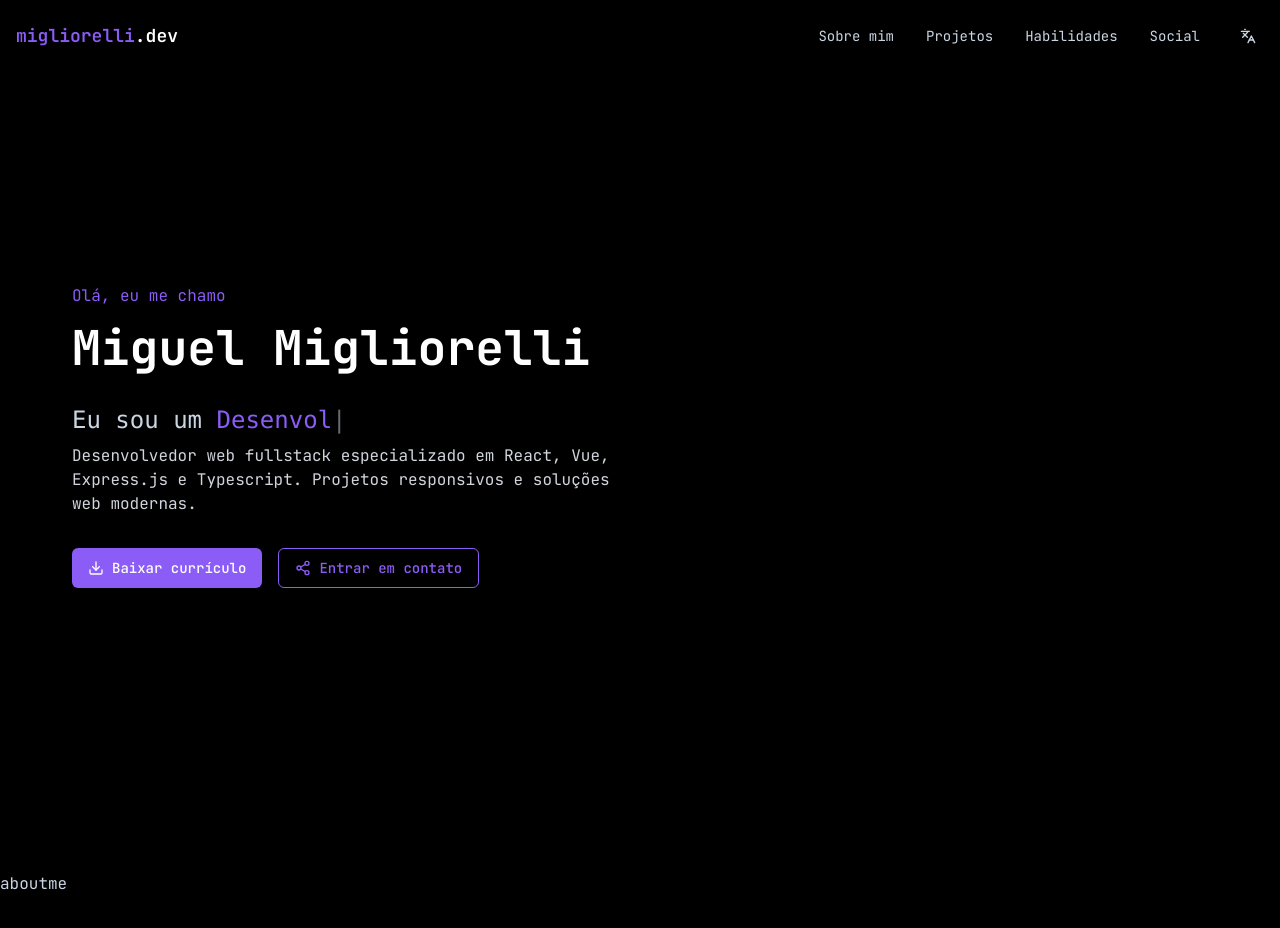
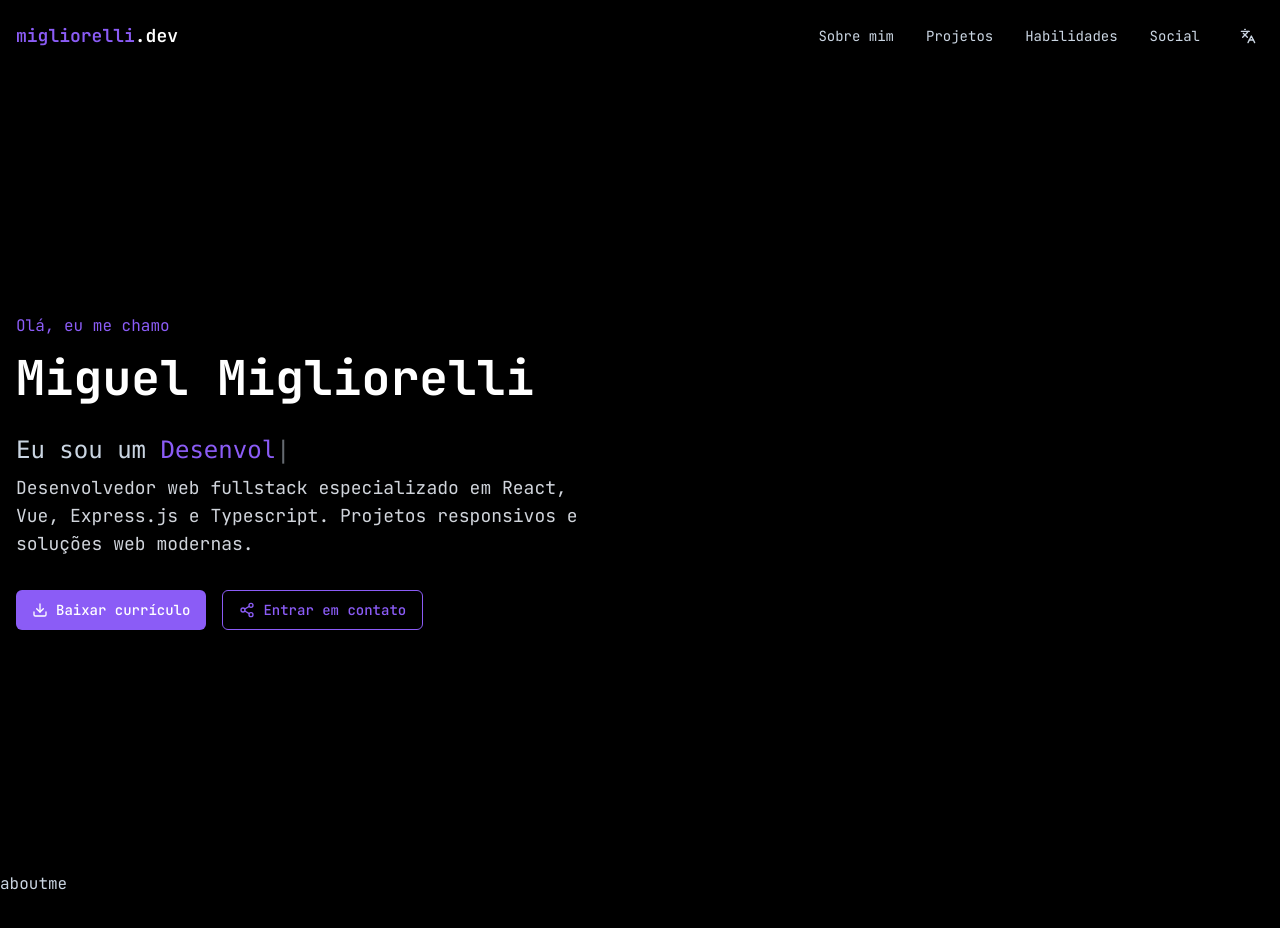
Before and after one commit to migliorelli/migliorelli.dev, a Vue app: page / in a window 1280 px wide. Shown: the top 928 px of the page. Built offline with nearby package versions, Linux system fonts and the light colour scheme.

Commit message:
some hero styling

```diff
--- a/src/components/sections/Hero.vue
+++ b/src/components/sections/Hero.vue
@@ -50,8 +50,8 @@ onMounted(() => {
 </script>
 
 <template>
-  <section id="hero" class="h-dvh">
-    <div class="grid h-full w-full px-4 md:grid-cols-2 md:px-18">
+  <section id="hero" class=" h-dvh pt-18">
+    <div class="container mx-auto grid h-full w-full px-4 md:grid-cols-2">
       <div class="flex h-full max-w-xl flex-col justify-center pb-18">
         <div class="mb-8 space-y-4">
           <p class="text-primary" v-animate-on-view>
@@ -74,10 +74,7 @@ onMounted(() => {
             <span class="text-primary">{{ currentRole }}</span>
             <span class="animate-pulse">|</span>
           </h2>
-          <p
-            class="text-medium text-gray-300"
-            v-animate-on-view="{ delay: 300 }"
-          >
+          <p class="text-lg text-gray-300" v-animate-on-view="{ delay: 300 }">
             {{ t("hero.description") }}
           </p>
         </div>
@@ -99,7 +96,7 @@ onMounted(() => {
           </RouterLink>
         </div>
       </div>
-      <div></div>
+      <div class="hidden md:block"></div>
     </div>
   </section>
 </template>
```
